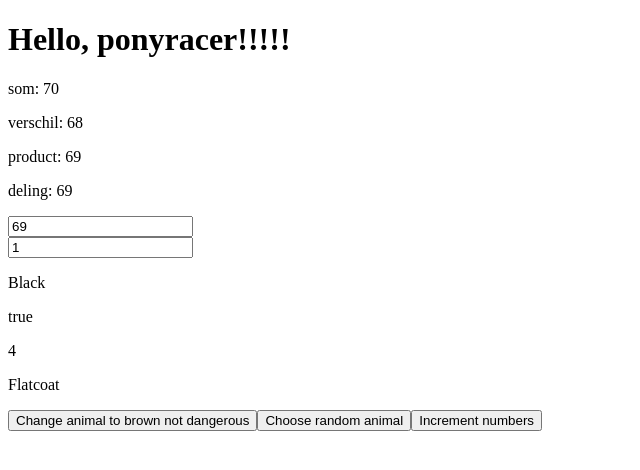
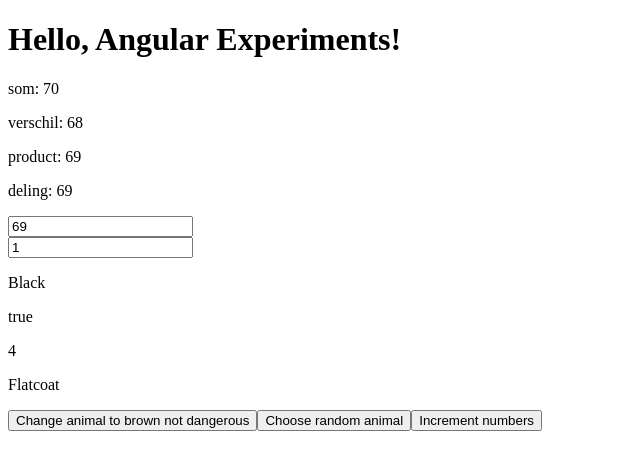
Before and after one commit to ThomasVanBeeck/angularexperiments, an Angular app: page / in a window 1280 px wide. Shown: the top 470 px of the page, without its empty margins (0-640 px from the left). Built offline with nearby package versions, Linux system fonts and the light colour scheme.

Commit message:
changed title

```diff
--- a/src/app/app.ts
+++ b/src/app/app.ts
@@ -9,7 +9,7 @@
   styleUrl: './app.css'
 })
 export class App {
-  protected readonly title = signal('ponyracer!!!!!');
+  protected readonly title = signal('Angular Experiments!');
   firstnumber = signal(69)
   secondnumber = signal(1)
   sumnumbers = computed(() => (this.firstnumber() ?? 0) + (this.secondnumber() ?? 0))
```
